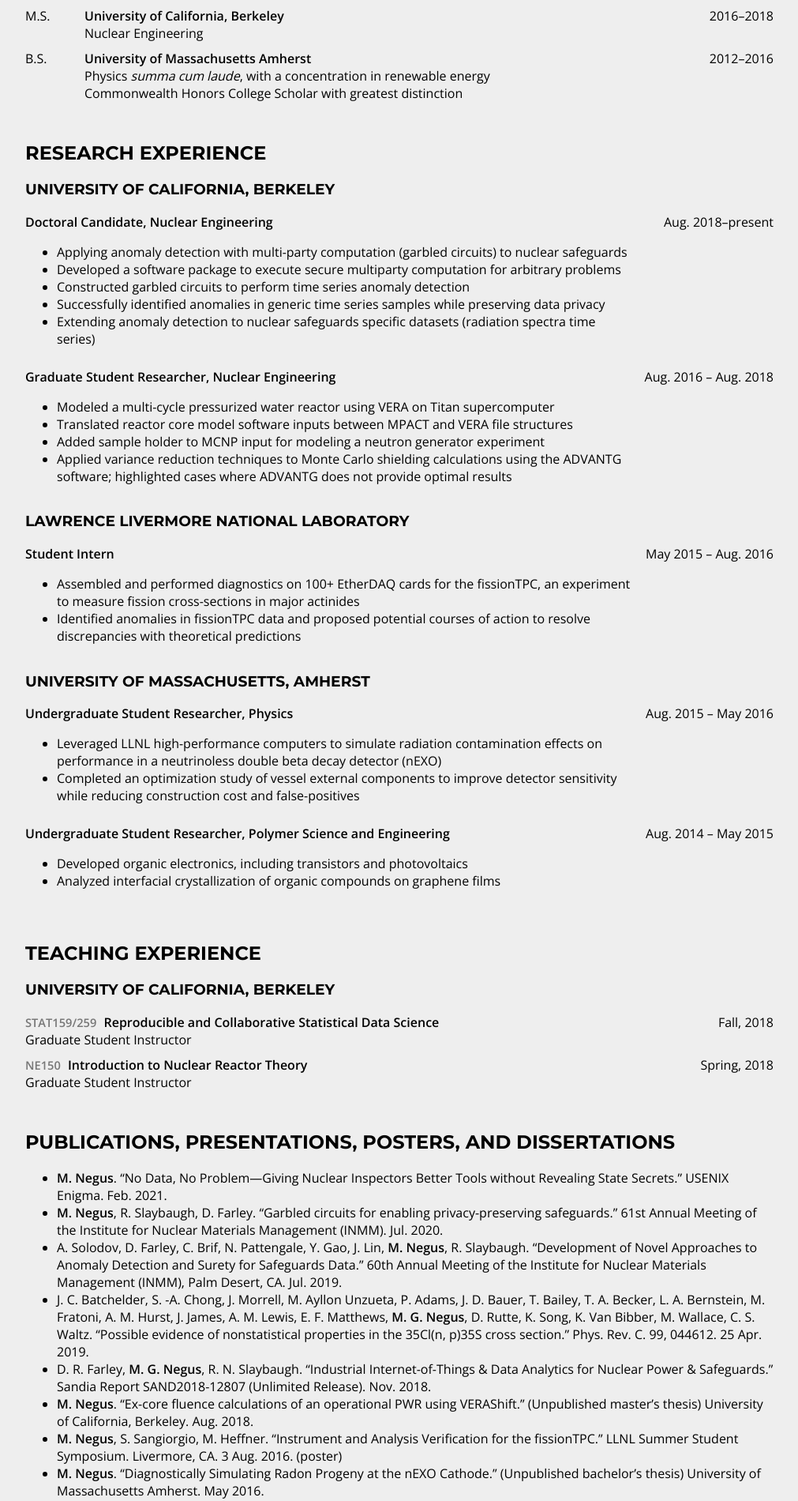
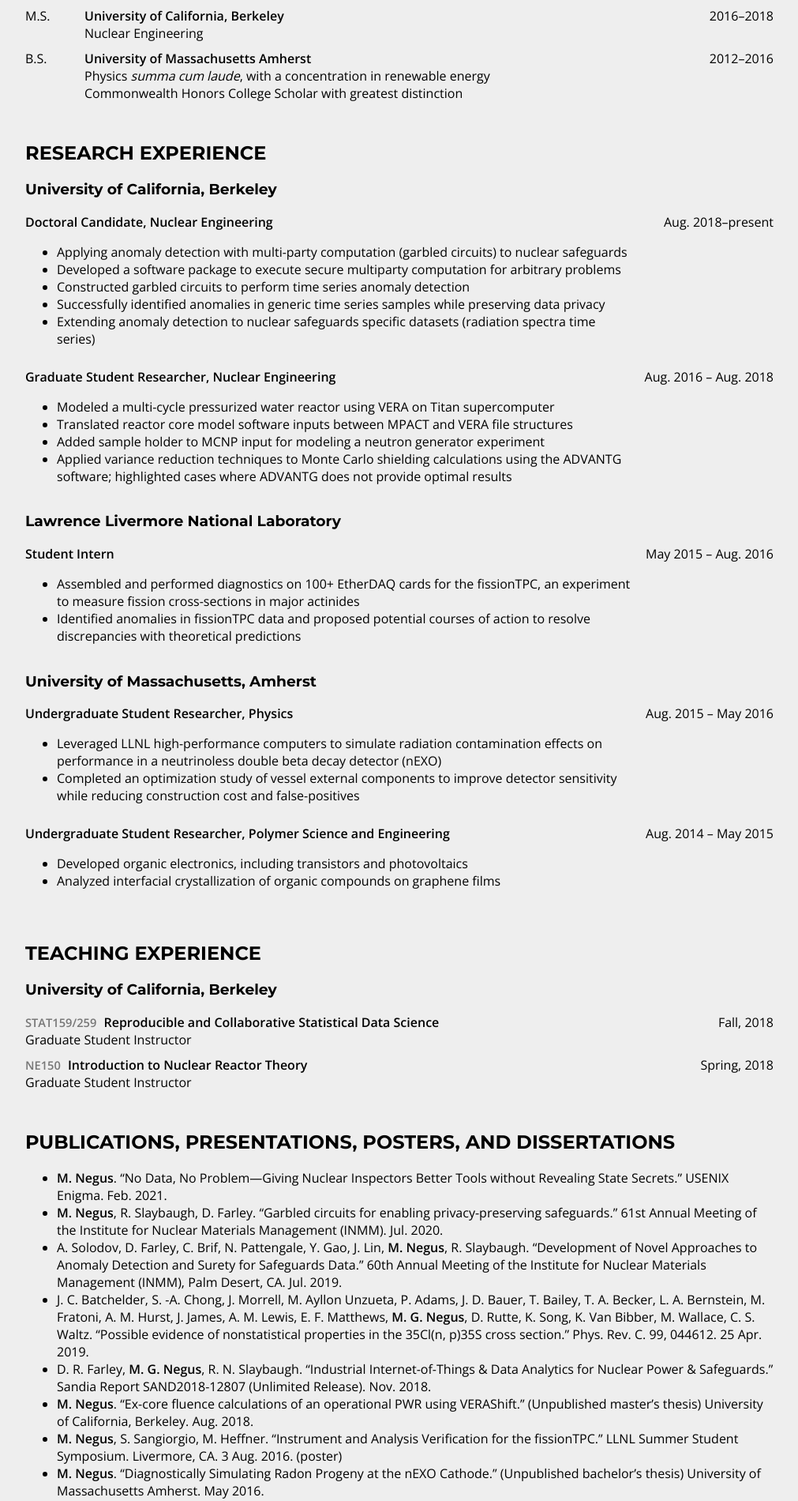
Before and after one commit to mitchnegus/negus_cv, a Jekyll site: the page built from index.html, in a window 1280 px wide. Shown: the part 338-2238 px from the top of the page at 79% size, without its empty margins (134-1145 px from the left). Built offline with Jekyll 4.4.1, drawn with Linux system fonts in a browser that asks for light colours.

Commit message:
more style updates

```diff
--- a/assets/css/style.scss
+++ b/assets/css/style.scss
@@ -30,6 +30,9 @@ h1, h2, h3, h4, h5 {
 	             'Open Sans',
 							 Arial,
 							 sans-serif;
+}
+
+h1, h2, h4 {
 	text-transform: uppercase;
 }
 
@@ -307,7 +310,7 @@ a {
 }
 
 #cv .skill-category h4 {
-	margin: 0 0 15px;
+	margin: 0 0 10px;
 }
 
 #cv .skill-category li {
```
